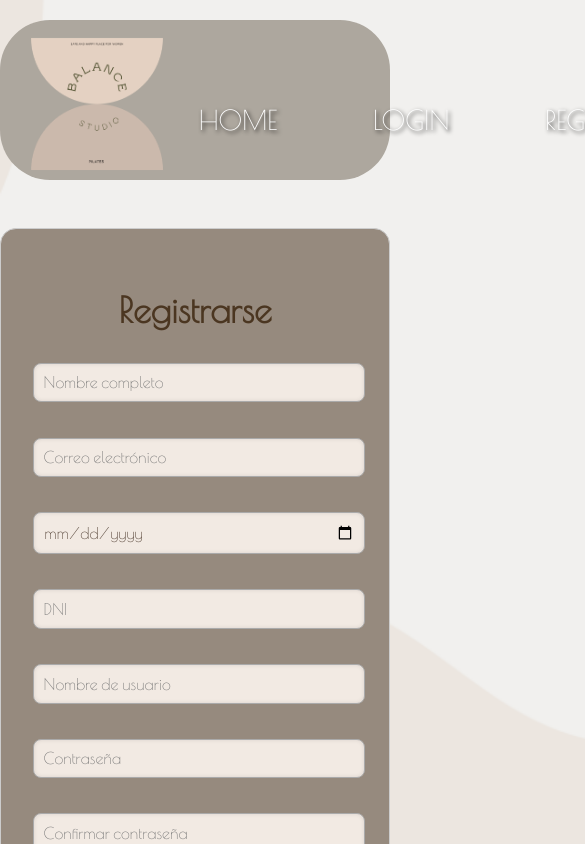
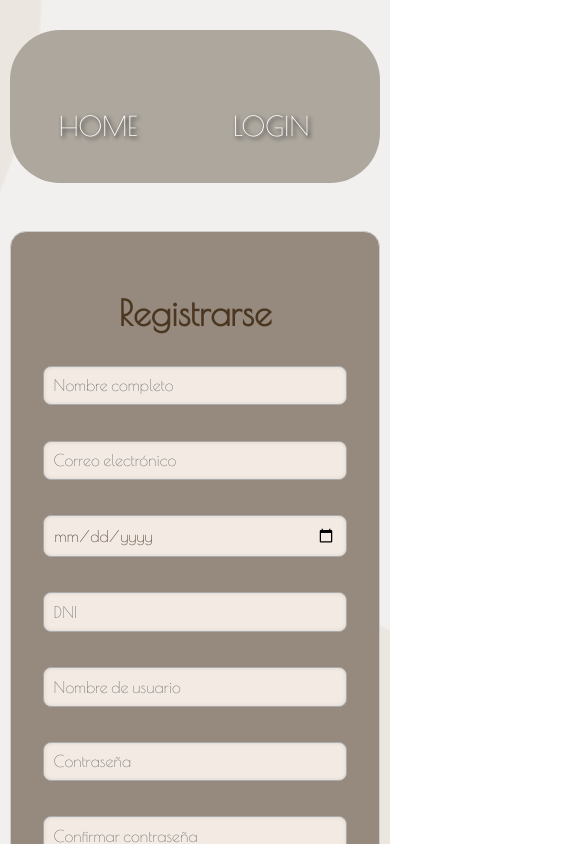
Before and after one commit to JEwaldFlores/Reservas-Turnos, a React (Vite) app in the folder front/: page / in a window 390 px wide. Shown: the top 844 px of the page, 585 px wide, since content can reach past the window. Built offline with nearby package versions, Linux system fonts and the light colour scheme.

Commit message:
modificaciones2

```diff
--- a/front/src/index.css
+++ b/front/src/index.css
@@ -386,3 +386,50 @@ template {
 [hidden] {
   display: none;
 }
+
+/* 🔥 FIX GLOBAL RESPONSIVE */
+
+* {
+  box-sizing: border-box;
+}
+
+html, body {
+  width: 100%;
+  margin: 0;
+  padding: 0;
+  overflow-x: hidden;
+}
+
+#root {
+  width: 100%;
+  max-width: 100%;
+}
+
+/* 🔥 CONTENEDORES */
+.container {
+  width: 100% !important;
+  max-width: 400px;
+  margin: 0 auto;
+}
+
+/* 🔥 INPUTS */
+input, button {
+  width: 100% !important;
+}
+
+/* 🔥 IMÁGENES */
+img {
+  max-width: 100%;
+  height: auto;
+}
+
+/* 🔥 MOBILE */
+@media (max-width: 768px) {
+  body {
+    padding: 10px;
+  }
+
+  h1, h2, h3 {
+    text-align: center;
+  }
+}
--- a/front/src/views/login/Login.module.css
+++ b/front/src/views/login/Login.module.css
@@ -53,7 +53,7 @@
   color: #ffffff;
 }
 
-/* 🔥 RESPONSIVE EXTRA */
+/*  RESPONSIVE */
 @media (max-width: 480px) {
   .container {
     padding: 1.5rem;
```
